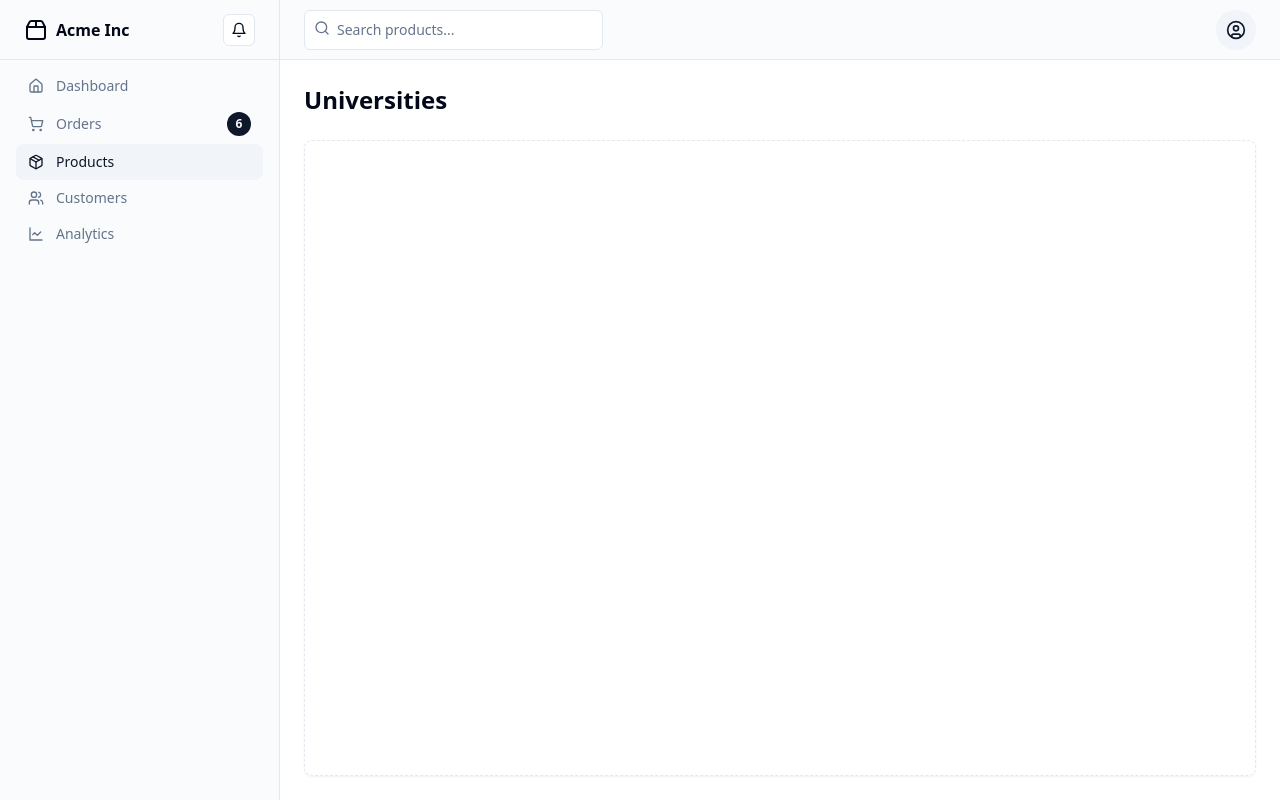
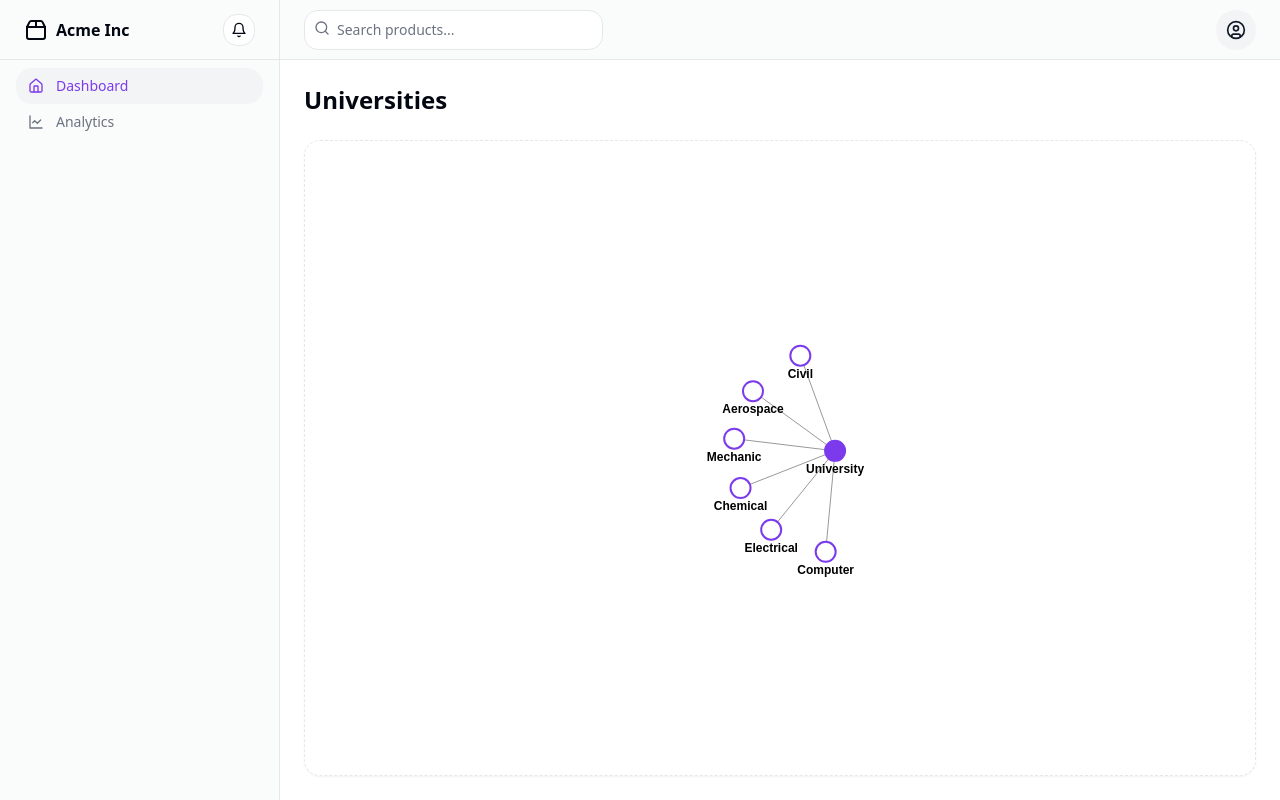
Before and after one commit to er-ebrahimi/university-project-manager, a React (Vite) app: page / in a window 1280 px wide. Built offline with nearby package versions, Linux system fonts and the light colour scheme.

Commit message:
Feat(Majors): add the Graph change theme

```diff
--- a/package.json
+++ b/package.json
@@ -28,6 +28,7 @@
     "tailwindcss-animate": "^1.0.7"
   },
   "devDependencies": {
+    "@types/d3": "^7.4.3",
     "@types/node": "^20.12.7",
     "@types/react": "^18.2.66",
     "@types/react-dom": "^18.2.22",
--- a/src/components/sidebar/dashboard-sidebar.tsx
+++ b/src/components/sidebar/dashboard-sidebar.tsx
@@ -27,35 +27,12 @@ export default function SidebarDashboard() {
           <nav className="grid items-start px-2 text-sm font-medium lg:px-4">
             <a
               href="#"
-              className="flex items-center gap-3 rounded-lg px-3 py-2 text-muted-foreground transition-all hover:text-primary"
+              className="flex items-center gap-3 rounded-lg px-3 py-2  transition-all hover:text-primary text-primary bg-muted"
             >
               <Home className="h-4 w-4" />
               Dashboard
             </a>
-            <a
-              href="#"
-              className="flex items-center gap-3 rounded-lg px-3 py-2 text-muted-foreground transition-all hover:text-primary"
-            >
-              <ShoppingCart className="h-4 w-4" />
-              Orders
-              <Badge className="ml-auto flex h-6 w-6 shrink-0 items-center justify-center rounded-full">
-                6
-              </Badge>
-            </a>
-            <a
-              href="#"
-              className="flex items-center gap-3 rounded-lg bg-muted px-3 py-2 text-primary transition-all hover:text-primary"
-            >
-              <Package className="h-4 w-4" />
-              Products{" "}
-            </a>
-            <a
-              href="#"
-              className="flex items-center gap-3 rounded-lg px-3 py-2 text-muted-foreground transition-all hover:text-primary"
-            >
-              <Users className="h-4 w-4" />
-              Customers
-            </a>
+
             <a
               href="#"
               className="flex items-center gap-3 rounded-lg px-3 py-2 text-muted-foreground transition-all hover:text-primary"
--- a/src/components/tree/Majors.tsx
+++ b/src/components/tree/Majors.tsx
@@ -1,9 +1,12 @@
 import { useEffect, useRef } from "react";
 import * as d3 from "d3";
 import { useNavigate } from "react-router-dom";
+import { Professor } from "@/types/university";
 
-function  ForceGraph({ professors }) {
+function ForceGraph({ professors }: { professors: Professor[] }) {
   const svgRef = useRef();
+  const widthMain: number = 928;
+  const heightMain: number = 680;
   const navigate = useNavigate();
   useEffect(() => {
     const majors = Array.from(new Set(professors.map((p) => p.major)));
@@ -12,6 +15,7 @@ function  ForceGraph({ professors }) {
     const nodes = [{ id: "University", group: 0 }].concat(
       majors.map((major) => ({ id: major, group: 1 }))
     );
+    console.log("🚀 ~ useEffect ~ nodes:", nodes);
 
     // Links: between the university and each major
     const links = majors.map((major) => ({
@@ -36,7 +40,7 @@ function  ForceGraph({ professors }) {
         d3
           .forceLink(links)
           .id((d) => d.id)
-          .distance(150)
+          .distance(100)
       )
       .force("charge", d3.forceManyBody())
       .force("center", d3.forceCenter(width / 2, height / 2));
@@ -46,39 +50,47 @@ function  ForceGraph({ professors }) {
       .attr("stroke", "#999")
       .selectAll("line")
       .data(links)
+      .attr("stroke-opacity", 0.6)
       .join("line");
     // const navigate = useNavigate();
     // Important: Group for nodes to hold both circles and texts for smoother dragging
     const nodeGroup = svg
       .append("g")
-      .selectAll("g")
+      .selectAll("circle")
       .data(nodes)
       .join("g")
-      .call(drag(simulation));
+      .call(dragBehavior(simulation));
 
     // Apply drag behavior to the group
 
     // Append circles to the group
     nodeGroup
       .append("circle")
-      .attr("r", 40)
-      .attr("fill", (d) => (d.group === 0 ? "red" : "blue"))
+      .attr("r", 10)
+      .attr("fill", (d) => (d.group === 0 ? "#7c3aed" : "white"))
+      .style("border", "1px solid black")
+      .style("stroke", "#7c3aed")
+      .style("stroke-width", "2px")
       .on("click", (event, d) => {
         if (d.group === 1) {
           // Assuming group 1 is for majors
           navigate(`/professors/${d.id}`); // Use the correct path here
         }
       });
+
     nodeGroup
       .append("text")
       .text((d) => d.id)
       .attr("text-anchor", "middle") // Center horizontally
       .attr("dominant-baseline", "central") // Center vertically
-      .attr("fill", "white")
+      .attr("dy", "1.5em")
+      .attr("fill", "primary")
       .style("font-size", "12px")
-      .style("font-family", "Arial");
+      .style("font-family", "Arial")
+      .style("font-weight", "700");
 
     simulation.on("tick", () => {
+      nodeGroup.attr("cx", (d) => d.x).attr("cy", (d) => d.y);
       link
         .attr("x1", (d) => d.source.x)
         .attr("y1", (d) => d.source.y)
@@ -90,7 +102,7 @@ function  ForceGraph({ professors }) {
   }
 
   // Drag behavior
-  const drag = (simulation) => {
+  const dragBehavior = (simulation) => {
     function dragstarted(event) {
       if (!event.active) simulation.alphaTarget(0.3).restart();
       event.subject.fx = event.subject.x;
@@ -118,12 +130,7 @@ function  ForceGraph({ professors }) {
   return (
     // <svg ref={svgRef} width={800} height={600} style={{ border: '1px solid black' }}></svg>
 
-    <svg
-      ref={svgRef}
-      width={800}
-      height={600}
-      style={{ border: "1px solid black" }}
-    ></svg>
+    <svg ref={svgRef} width={500} height={500}></svg>
   );
 }
 
--- a/src/index.css
+++ b/src/index.css
@@ -5,64 +5,47 @@
 @layer base {
   :root {
     --background: 0 0% 100%;
-      --foreground: 222.2 84% 4.9%;
-
+    --foreground: 224 71.4% 4.1%;
     --card: 0 0% 100%;
-      --card-foreground: 222.2 84% 4.9%;
-
+    --card-foreground: 224 71.4% 4.1%;
     --popover: 0 0% 100%;
-      --popover-foreground: 222.2 84% 4.9%;
-
-      --primary: 222.2 47.4% 11.2%;
-      --primary-foreground: 210 40% 98%;
-
-      --secondary: 210 40% 96.1%;
-      --secondary-foreground: 222.2 47.4% 11.2%;
-
-      --muted: 210 40% 96.1%;
-      --muted-foreground: 215.4 16.3% 46.9%;
-
-      --accent: 210 40% 96.1%;
-      --accent-foreground: 222.2 47.4% 11.2%;
-
+    --popover-foreground: 224 71.4% 4.1%;
+    --primary: 262.1 83.3% 57.8%;
+    --primary-foreground: 210 20% 98%;
+    --secondary: 220 14.3% 95.9%;
+    --secondary-foreground: 220.9 39.3% 11%;
+    --muted: 220 14.3% 95.9%;
+    --muted-foreground: 220 8.9% 46.1%;
+    --accent: 220 14.3% 95.9%;
+    --accent-foreground: 220.9 39.3% 11%;
     --destructive: 0 84.2% 60.2%;
-      --destructive-foreground: 210 40% 98%;
-
-      --border: 214.3 31.8% 91.4%;
-      --input: 214.3 31.8% 91.4%;
-      --ring: 222.2 84% 4.9%;
-
-      --radius: 0.5rem;
+    --destructive-foreground: 210 20% 98%;
+    --border: 220 13% 91%;
+    --input: 220 13% 91%;
+    --ring: 262.1 83.3% 57.8%;
+    --radius: 1rem;
   }
 
   .dark {
-      --background: 222.2 84% 4.9%;
-      --foreground: 210 40% 98%;
-
-      --card: 222.2 84% 4.9%;
-      --card-foreground: 210 40% 98%;
-
-      --popover: 222.2 84% 4.9%;
-      --popover-foreground: 210 40% 98%;
-
-      --primary: 210 40% 98%;
-      --primary-foreground: 222.2 47.4% 11.2%;
-
-      --secondary: 217.2 32.6% 17.5%;
-      --secondary-foreground: 210 40% 98%;
-
-      --muted: 217.2 32.6% 17.5%;
-      --muted-foreground: 215 20.2% 65.1%;
-
-      --accent: 217.2 32.6% 17.5%;
-      --accent-foreground: 210 40% 98%;
-
+    --background: 224 71.4% 4.1%;
+    --foreground: 210 20% 98%;
+    --card: 224 71.4% 4.1%;
+    --card-foreground: 210 20% 98%;
+    --popover: 224 71.4% 4.1%;
+    --popover-foreground: 210 20% 98%;
+    --primary: 263.4 70% 50.4%;
+    --primary-foreground: 210 20% 98%;
+    --secondary: 215 27.9% 16.9%;
+    --secondary-foreground: 210 20% 98%;
+    --muted: 215 27.9% 16.9%;
+    --muted-foreground: 217.9 10.6% 64.9%;
+    --accent: 215 27.9% 16.9%;
+    --accent-foreground: 210 20% 98%;
     --destructive: 0 62.8% 30.6%;
-      --destructive-foreground: 210 40% 98%;
-
-      --border: 217.2 32.6% 17.5%;
-      --input: 217.2 32.6% 17.5%;
-      --ring: 212.7 26.8% 83.9%;
+    --destructive-foreground: 210 20% 98%;
+    --border: 215 27.9% 16.9%;
+    --input: 215 27.9% 16.9%;
+    --ring: 263.4 70% 50.4%;
   }
 }
 
--- a/src/pages/universities.tsx
+++ b/src/pages/universities.tsx
@@ -1,7 +1,7 @@
 import React, { useEffect, useState } from "react";
 import professorsData from "@/data/data.json";
 import { Professor } from "@/types/university";
-import FroceGraph from "@/components/tree/";
+import ForceGraph from "@/components/tree/Majors";
 export default function Universities() {
   const [professors, setProfessors] = useState<Professor[]>([]);
 
@@ -17,7 +17,7 @@ export default function Universities() {
         className="flex flex-1 items-center justify-center rounded-lg border border-dashed shadow-sm"
         x-chunk="dashboard-02-chunk-1"
       >
-        {/* <ForceGraph></ForceGraph> */}
+        <ForceGraph professors={professors}></ForceGraph>
       </div>
     </>
   );
```
Also changed, not shown: src/data/data.json (+41 -22 lines), 1 other file (tests, documents, lock files or other folders). Lines whose indentation alone changed are shown as unchanged.
